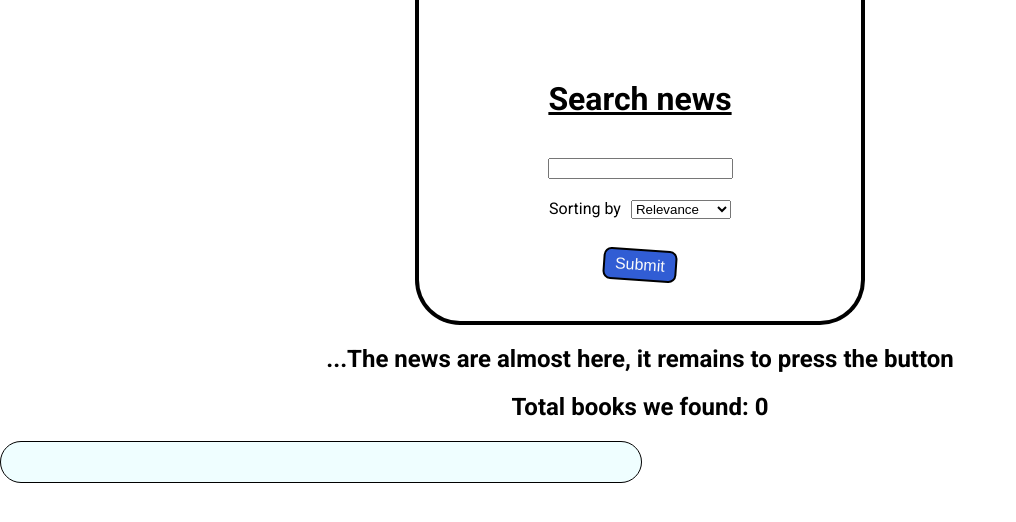
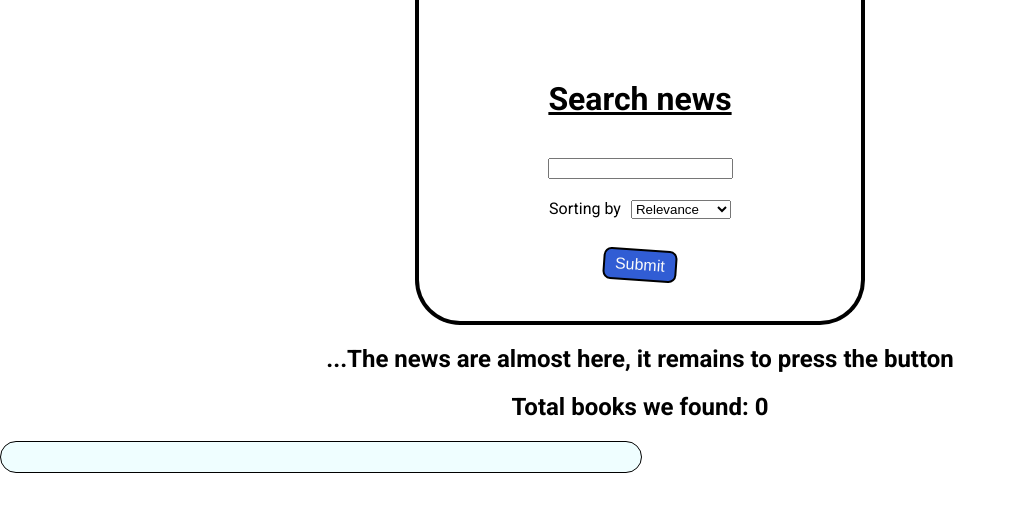
Before and after one commit to Momavi/news-agregator, a React (Create React App) app: page / in a window 1280 px wide. Shown: the top 522 px of the page, without its empty margins (0-1016 px from the left). Built offline with nearby package versions, Linux system fonts and the light colour scheme.

Commit message:
Fixed styles

```diff
--- a/src/components/common/paginator/paginator.module.scss
+++ b/src/components/common/paginator/paginator.module.scss
@@ -1,12 +1,11 @@
 .counter {
-  height: 40px;
+  height: 30px;
   max-width: 600px;
-
   display: flex;
   justify-content: center;
   align-items: center;
   align-content: center;
-  background-color: rgba(238, 254, 255, 0.911);
+  background-color: rgb(239, 254, 255);
   border: 1px solid #000;
   border-radius: 45px;
   font-size: 18px;
--- a/src/components/common/popup/popup.scss
+++ b/src/components/common/popup/popup.scss
@@ -13,13 +13,13 @@
     display: none;
   }
   &__body {
-    max-width: 600px;
+    max-width: 700px;
     margin: auto;
     background: #fff;
     margin-top: 5%;
     padding: 20px;
     border-radius: 10px;
-    max-height: 70%;
+    max-height: 80%;
     overflow-y: scroll;
   }
   &__close {
@@ -28,6 +28,13 @@
     font-size: 40px;
     cursor: pointer;
     color: gray;
+    transition: color 0.3s;
+    &:hover{
+      color: #000;
+    }
+  }
+  &__image{
+    max-width: 500px;
   }
   &__description{
     text-align: left;
```
